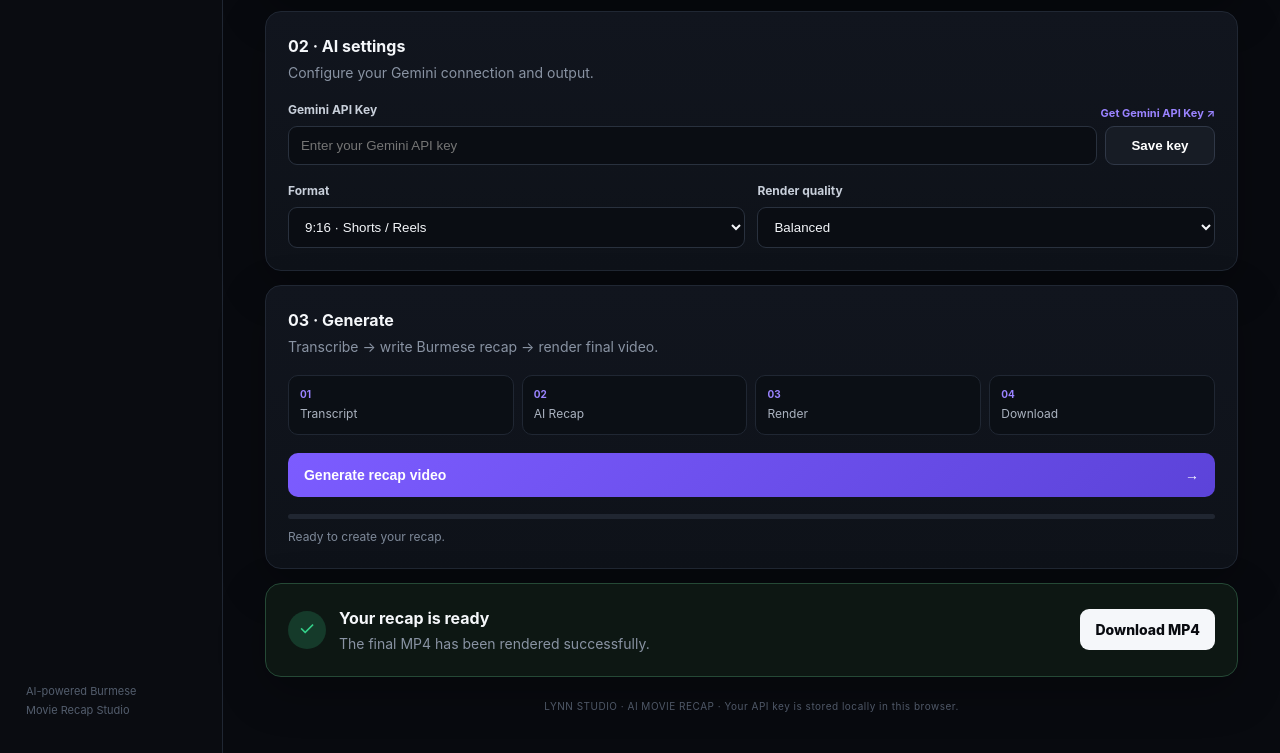
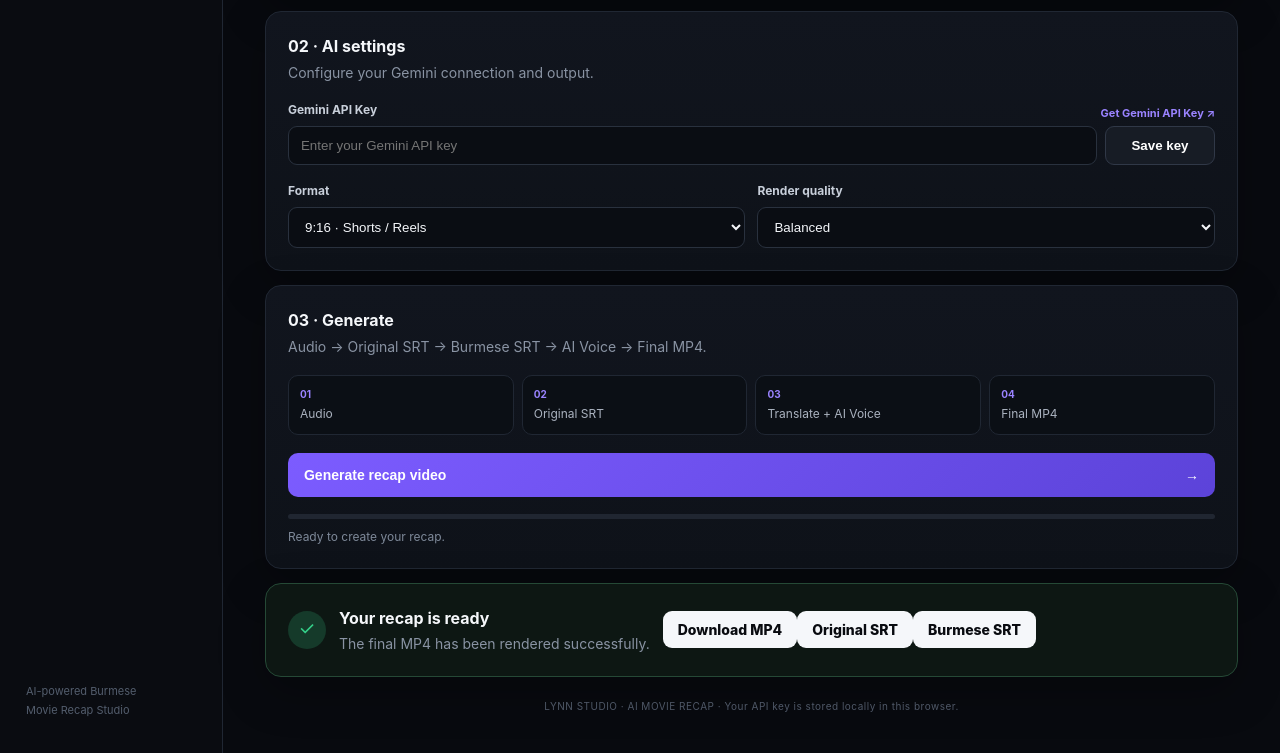
Before and after one commit to Lynn2005/Lynn-Movie-recap-, a website: page public/index.html in a window 1280 px wide. Shown: the part 549-1302 px from the top of the page. Drawn offline with Linux system fonts and the light colour scheme.

Commit message:
Update UI for SRT translation and Burmese AI voice workflow

```diff
--- a/public/index.html
+++ b/public/index.html
@@ -35,12 +35,12 @@
         </div>
       </div>
       <div class="panel process">
-        <div class="panelhead"><div><h2>03 · Generate</h2><p>Transcribe → write Burmese recap → render final video.</p></div></div>
-        <div class="workflow"><div><b>01</b><span>Transcript</span></div><div><b>02</b><span>AI Recap</span></div><div><b>03</b><span>Render</span></div><div><b>04</b><span>Download</span></div></div>
+        <div class="panelhead"><div><h2>03 · Generate</h2><p>Audio → Original SRT → Burmese SRT → AI Voice → Final MP4.</p></div></div>
+        <div class="workflow"><div><b>01</b><span>Audio</span></div><div><b>02</b><span>Original SRT</span></div><div><b>03</b><span>Translate + AI Voice</span></div><div><b>04</b><span>Final MP4</span></div></div>
         <button class="generate" id="go"><span>Generate recap video</span><b>→</b></button>
         <div class="progress"><i id="bar"></i></div><div class="status" id="status">Ready to create your recap.</div>
       </div>
-      <div class="result panel" id="result" hidden><div class="success">✓</div><div><h2>Your recap is ready</h2><p id="resultText">The final MP4 has been rendered successfully.</p></div><a id="download" class="download">Download MP4</a></div>
+      <div class="result panel" id="result" hidden><div class="success">✓</div><div><h2>Your recap is ready</h2><p id="resultText">The final MP4 has been rendered successfully.</p></div><div class="resultlinks"><a id="download" class="download">Download MP4</a><a id="origSrt" class="download secondaryLink">Original SRT</a><a id="mySrt" class="download secondaryLink">Burmese SRT</a></div></div>
     </section>
     <footer>LYNN STUDIO · AI MOVIE RECAP · Your API key is stored locally in this browser.</footer>
   </main>
@@ -52,6 +52,6 @@ $("save").onclick=()=>{const k=$("key").value.trim();if(!k)return;$("saved").tex
 $("video").onchange=()=>{const f=$("video").files[0];if(!f)return;$("filename").textContent=f.name;$("drop").classList.add("selected");$("preview").src=URL.createObjectURL(f);$("previewWrap").hidden=false};
 $("remove").onclick=()=>{$("video").value="";$("preview").removeAttribute("src");$("previewWrap").hidden=true;$("filename").textContent="Drop video here";$("drop").classList.remove("selected")};
 async function api(url,opt={}){opt.headers={...(opt.headers||{}),"x-gemini-api-key":localStorage.getItem("lynn_movie_key")||$("key").value.trim()};const r=await fetch(url,opt);const d=await r.json().catch(()=>({}));if(!r.ok)throw Error(d.error||"Request failed");return d}
-$("go").onclick=async()=>{const file=$("video").files[0],k=localStorage.getItem("lynn_movie_key")||$("key").value.trim();if(!file)return $("status").textContent="⚠ Please select a video first.";if(!k)return $("status").textContent="⚠ Please add your Gemini API key.";$("go").disabled=true;$("result").hidden=true;try{$("bar").style.width="15%";$("status").textContent="Reading video and creating transcript…";const f=new FormData();f.append("video",file);const t=await api("/api/transcribe",{method:"POST",body:f});$("bar").style.width="42%";$("status").textContent="Writing Burmese AI recap…";await api("/api/recap",{method:"POST",headers:{"Content-Type":"application/json"},body:JSON.stringify({text:t.text})});$("bar").style.width="68%";$("status").textContent="Rendering final MP4…";const f2=new FormData();f2.append("video",file);f2.append("ratio",$("ratio").value);f2.append("crf",$("crf").value);const o=await api("/api/render",{method:"POST",body:f2});$("bar").style.width="100%";$("status").textContent="Completed successfully.";$("download").href=o.download;$("result").hidden=false}catch(e){$("status").textContent="✕ "+e.message}finally{$("go").disabled=false}};
+$("go").onclick=async()=>{const file=$("video").files[0],k=localStorage.getItem("lynn_movie_key")||$("key").value.trim();if(!file)return $("status").textContent="⚠ Please select a video first.";if(!k)return $("status").textContent="⚠ Please add your Gemini API key.";$("go").disabled=true;$("result").hidden=true;try{$("bar").style.width="12%";$("status").textContent="Extracting audio from video…";const f=new FormData();f.append("video",file);f.append("ratio",$("ratio").value);f.append("crf",$("crf").value);$("bar").style.width="25%";$("status").textContent="Creating original-language SRT…";const o=await api("/api/process",{method:"POST",body:f});$("bar").style.width="72%";$("status").textContent="Translating to Burmese + generating AI voice…";$("bar").style.width="92%";$("status").textContent="Rendering final Burmese AI-voice video…";$("bar").style.width="100%";$("status").textContent="Completed successfully.";$("download").href=o.download;$("origSrt").href=o.originalSrt;$("mySrt").href=o.translatedSrt;$("result").hidden=false}catch(e){$("status").textContent="✕ "+e.message}finally{$("go").disabled=false}};
 </script>
 </body></html>
```
